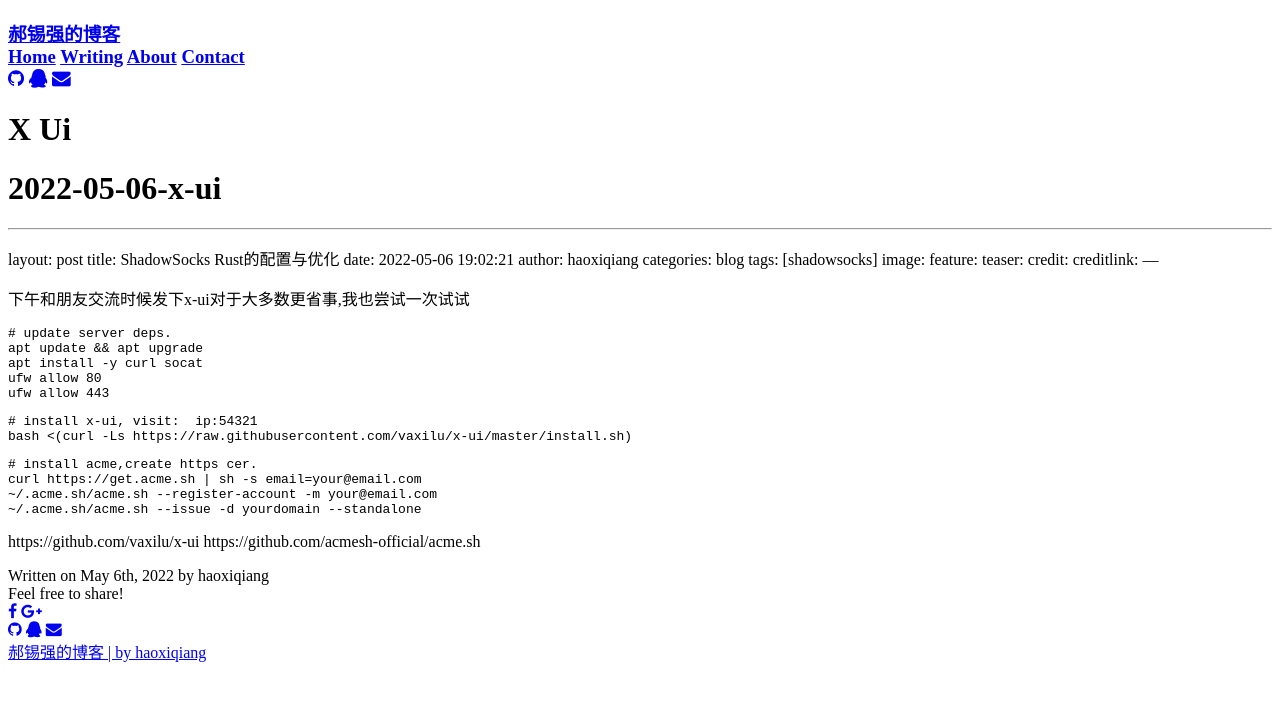
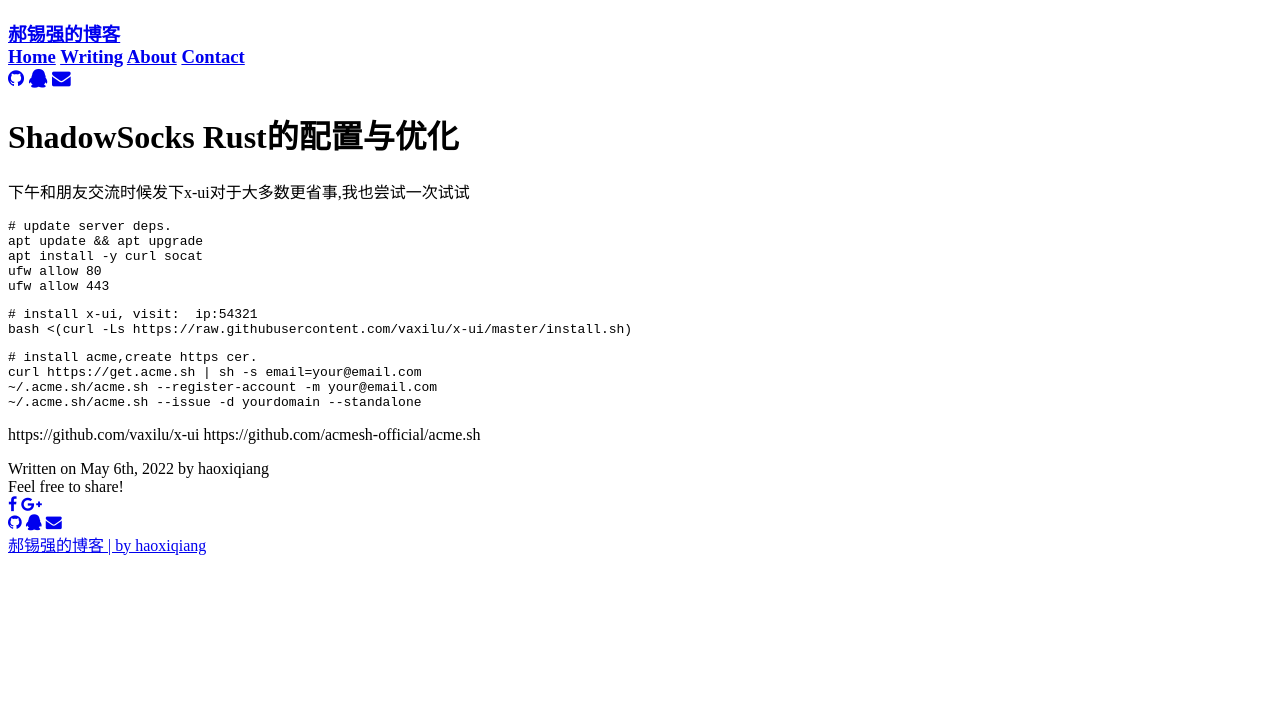
Before and after one commit to Haoxiqiang/haoxiqiang.github.io, a Jekyll site: the page built from _posts/2022-05-06-x-ui.md, in a window 1280 px wide. Shown: the top 701 px of the page. Built offline with Jekyll 4.4.1, drawn with Linux system fonts in a browser that asks for light colours; nearby versions of some CDN libraries; our own code applies the rules of GitHub Pages for plain Markdown files.

Commit message:
fix post.

```diff
--- a/_posts/2022-05-06-x-ui.md
+++ b/_posts/2022-05-06-x-ui.md
@@ -1,4 +1,3 @@
-# 2022-05-06-x-ui
 ---
 layout: post
 title:  ShadowSocks Rust的配置与优化
```
